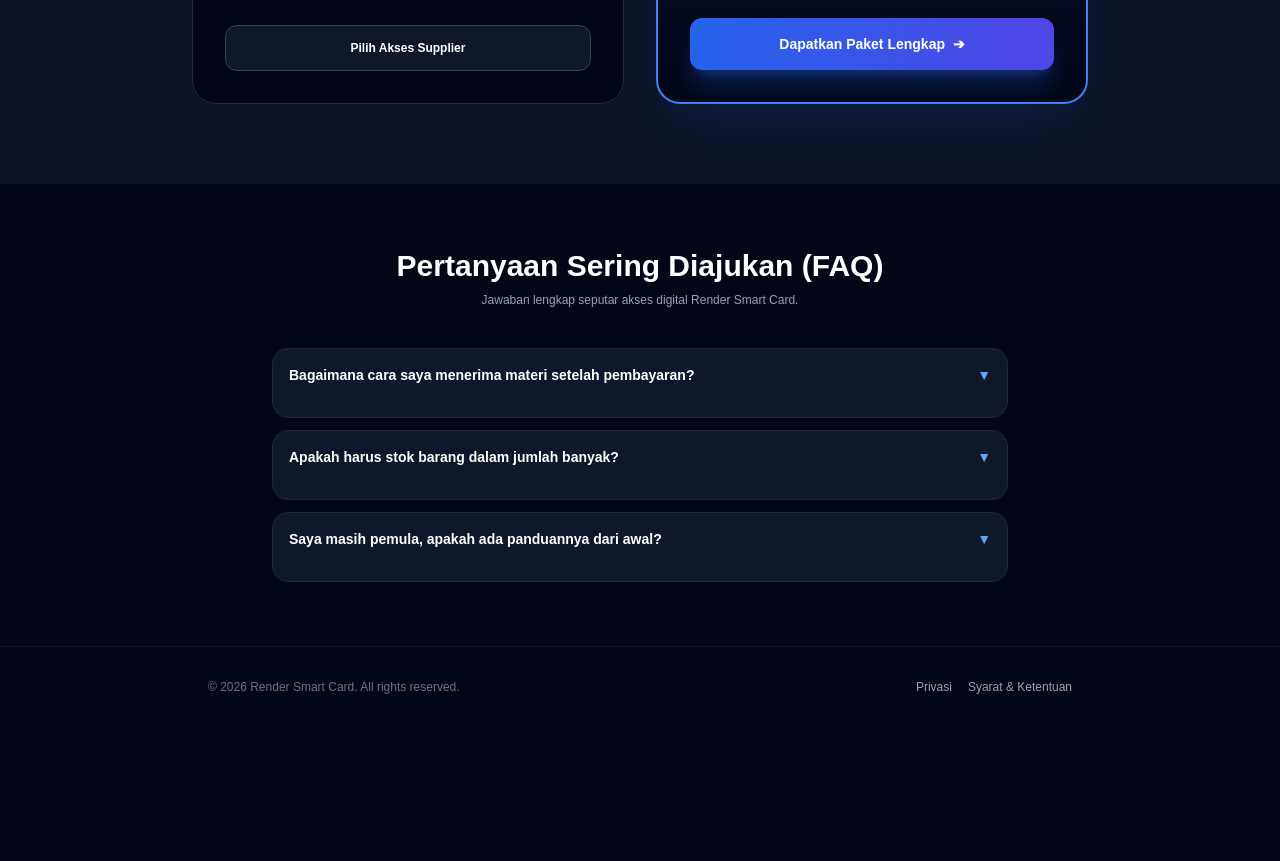
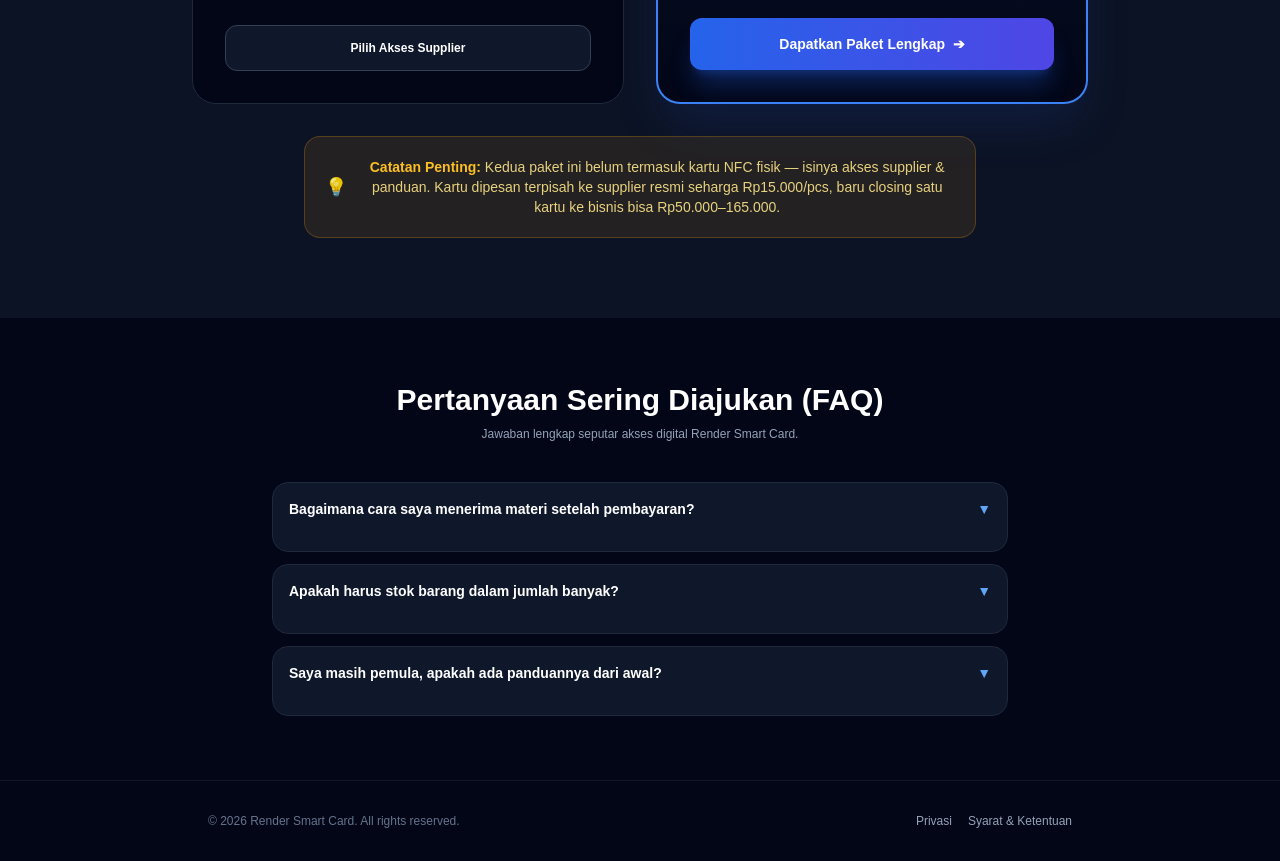
Before and after one commit to samsulramdani56-droid/TernakCuan-RenderSmartCard, a plain HTML site: page index.html in a window 1280 px wide. Shown: the part 4260-5121 px from the top of the page. Before the commit the page ends 4987 px from the top, so only its background shows below. Drawn offline with nearby package versions, Linux system fonts and the light colour scheme.

Commit message:
Update index.html

```diff
--- a/index.html
+++ b/index.html
@@ -456,6 +456,15 @@
         </div>
 
       </div>
+
+      <!-- BANNER INFORMASI TAMBAHAN DI BAWAH PRODUK -->
+      <div class="mt-8 p-4 sm:p-5 rounded-2xl bg-amber-500/10 border border-amber-500/25 text-amber-200/90 text-xs sm:text-sm text-center leading-relaxed max-w-2xl mx-auto flex items-start sm:items-center justify-center gap-3">
+        <span class="text-base sm:text-lg shrink-0 mt-0.5 sm:mt-0">💡</span>
+        <p class="text-left sm:text-center">
+          <strong class="text-amber-400 font-bold">Catatan Penting:</strong> Kedua paket ini belum termasuk kartu NFC fisik — isinya akses supplier & panduan. Kartu dipesan terpisah ke supplier resmi seharga Rp15.000/pcs, baru closing satu kartu ke bisnis bisa Rp50.000–165.000.
+        </p>
+      </div>
+
     </div>
   </section>
 
```
